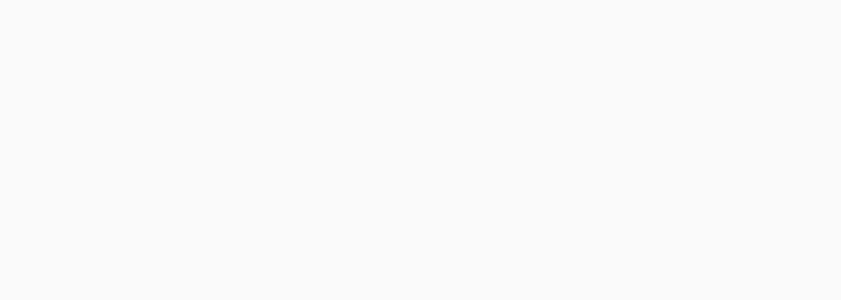
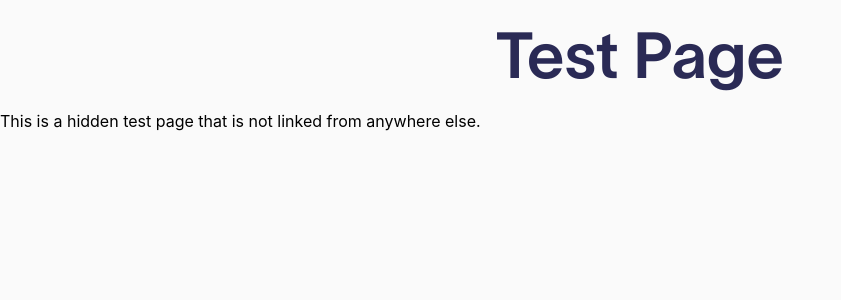
Before and after one commit to datalily-studio/flowerplot-calculator, a React (Create React App) app: page /test in a window 1280 px wide. Before the commit this address had no page. Shown: the top 300 px of the page, without its empty margins (0-841 px from the left). Built offline with nearby package versions, Linux system fonts and the light colour scheme.

Commit message:
updated home page copy and added a new page (test)

```diff
--- a/src/App.tsx
+++ b/src/App.tsx
@@ -2,6 +2,7 @@ import React from 'react';
 import { BrowserRouter as Router, Routes, Route } from 'react-router-dom';
 import Calculator from './components/Calculator';
 import Home from './components/Home';
+import Test from './components/Test';
 import './App.css';
 
 function App() {
@@ -10,6 +11,7 @@ function App() {
       <Routes>
         <Route path="/" element={<Home />} />
         <Route path="/calculator" element={<Calculator />} />
+        <Route path="/test" element={<Test />} />
       </Routes>
     </Router>
   );
--- a/src/components/Home.tsx
+++ b/src/components/Home.tsx
@@ -33,7 +33,7 @@ const Home: React.FC = () => {
 
             <section className="hero-section">
                 <h1 className="hero-title">
-                    Automatically turn survey data into <span className="highlight">content-ready insights</span>
+                    Automatically turn survey data into <span className="highlight">marketing-ready insights</span>
                 </h1>
                 <p className="hero-subtitle">
                 Turn survey results into revenue-driving campaigns with the first data storytelling tool built for content marketing teams.
--- /dev/null
+++ b/src/components/Test.tsx
@@ -0,0 +1,12 @@
+import React from 'react';
+
+const Test: React.FC = () => {
+  return (
+    <div className="test-page">
+      <h1>Test Page</h1>
+      <p>This is a hidden test page that is not linked from anywhere else.</p>
+    </div>
+  );
+};
+
+export default Test;
```
